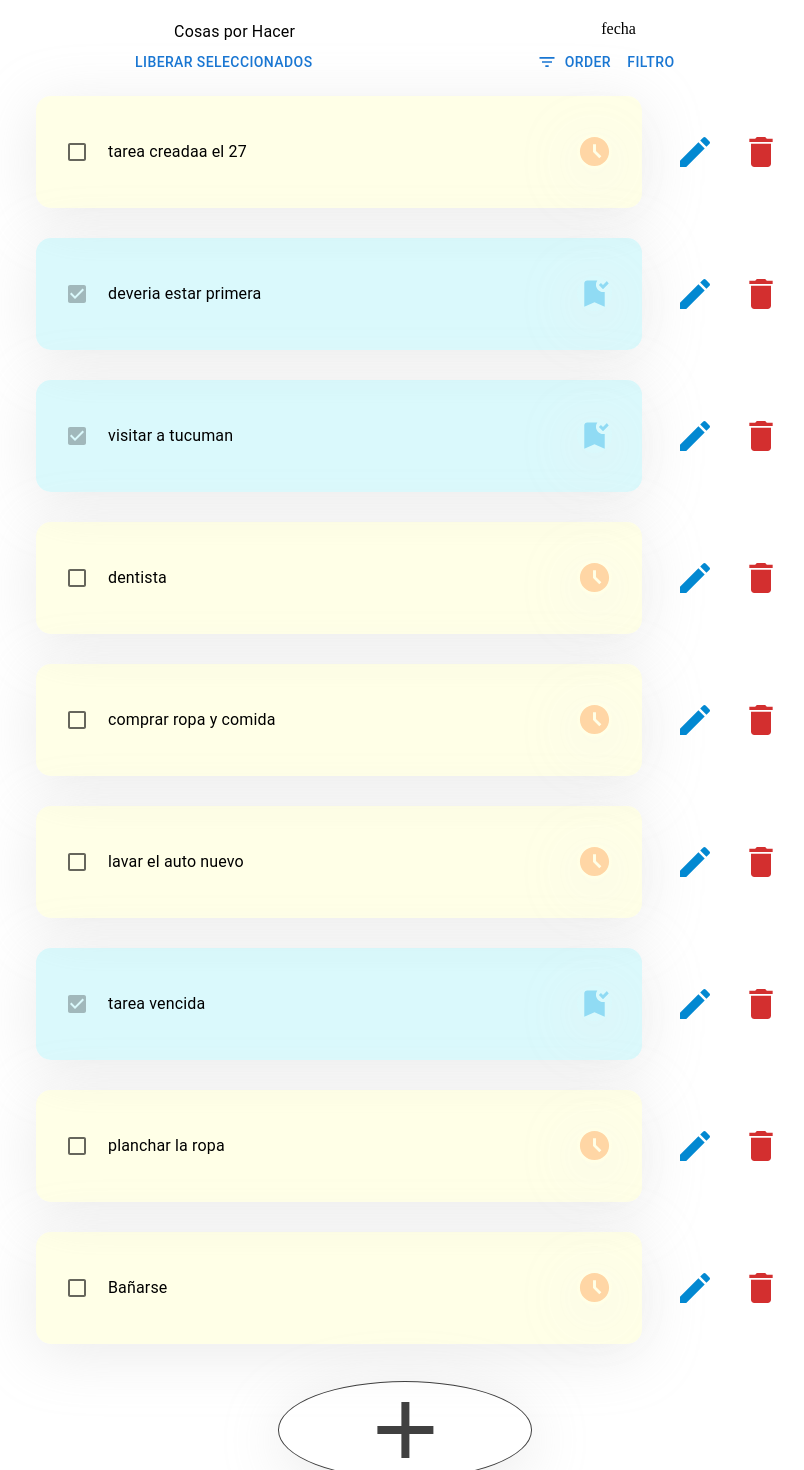
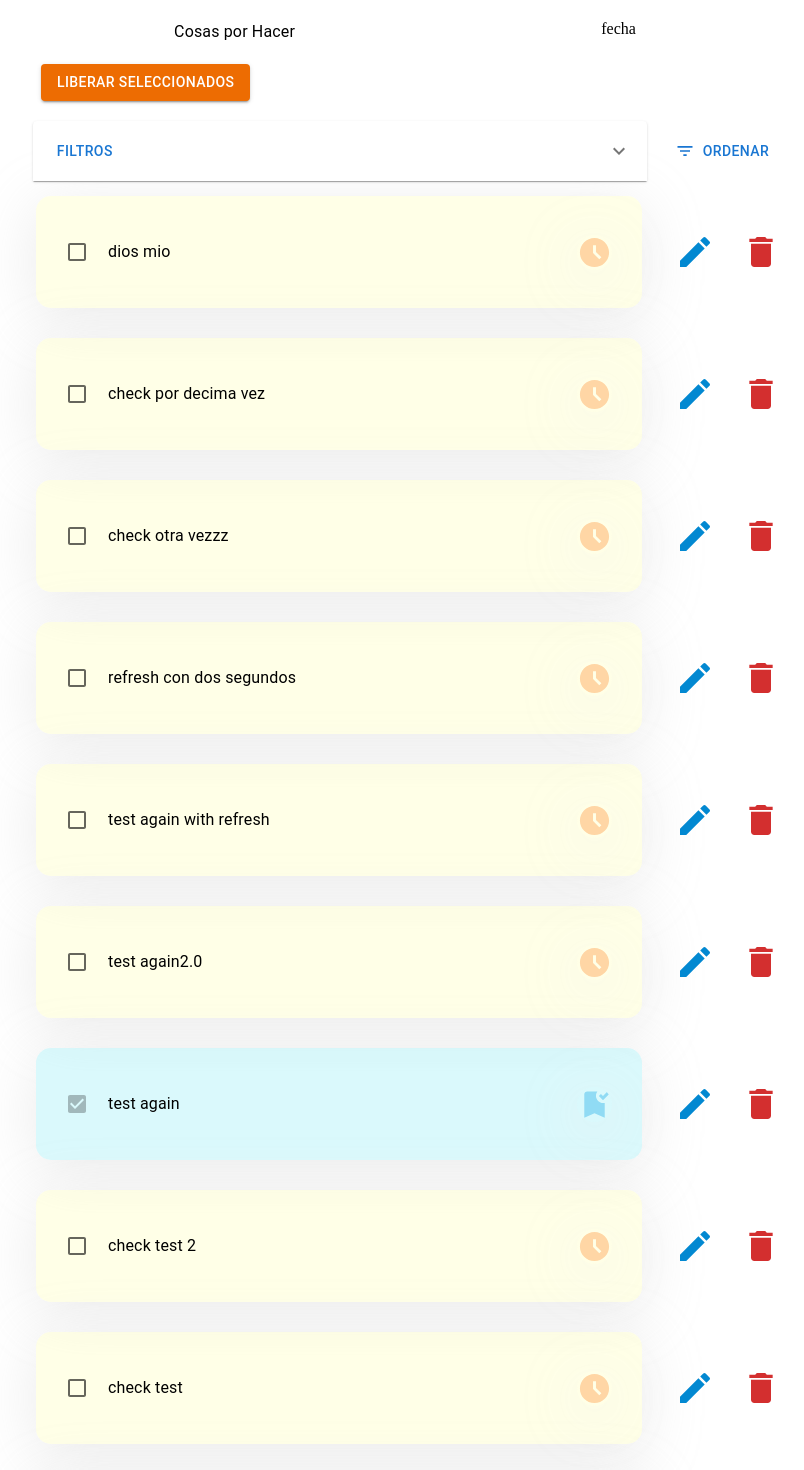
Before and after one commit to agusminahk/LicitaLab, a React (Create React App) app: page / in a window 1280 px wide. Shown: the top 1470 px of the page, without its empty margins (235-1039 px from the left). Built offline with nearby package versions, Linux system fonts and the light colour scheme; data requests are answered from the project's data file.

Commit message:
Agrego filtros y agrego asincronia en los pedidos de redux

```diff
--- a/api/database.json
+++ b/api/database.json
@@ -20,13 +20,6 @@
       "expireAt": "2022-03-09T19:00",
       "completed": true,
       "id": "l18ecjkiqaplo23j0wp"
-        },
-        {
-            "task": "lavar el auto nuevo",
-            "createAt": "2022-03-26T19:04",
-            "expireAt": "2022-03-27T15:04",
-            "completed": false,
-            "id": "l18eheuomwqna0dcots"
     },
     {
       "task": "dentista",
@@ -57,11 +50,81 @@
       "id": "l18hl4gim9lss243v"
     },
     {
-            "task": "tarea creadaa el 27",
-            "createAt": "2022-03-27T16:07",
-            "expireAt": "2022-03-27T18:06",
+      "id": "l19whu710ejc0d4gvyh9",
+      "task": "creada a las 8",
+      "createAt": "2022-03-27T20:16",
+      "expireAt": "2022-03-27T20:16",
+      "completed": false
+    },
+    {
+      "id": "l19wi3kxxcbqj627oqr",
+      "task": "creada a las 9:16",
+      "createAt": "2022-03-27T20:17",
+      "expireAt": "2022-03-27T20:16",
+      "completed": false
+    },
+    {
+      "id": "l19wjr3h20ila5leiti",
+      "task": "check test",
+      "createAt": "2022-03-27T20:18",
+      "expireAt": "2022-03-27T20:18",
+      "completed": false
+    },
+    {
+      "id": "l19wmgfgxoq4p3s2cs",
+      "task": "check test 2",
+      "createAt": "2022-03-27T20:20",
+      "expireAt": "2022-03-27T21:20",
+      "completed": false
+    },
+    {
+      "task": "test again",
+      "createAt": "2022-03-27T20:24",
+      "expireAt": "2022-03-27T20:24",
+      "completed": true,
+      "id": "l19wrh1shfkc3cem3sa"
+    },
+    {
+      "id": "l19wu414iqdmvj7hv8",
+      "task": "test again2.0",
+      "createAt": "2022-03-27T20:26",
+      "expireAt": "2022-03-27T20:26",
+      "completed": false
+    },
+    {
+      "id": "l19wyfpcsldmseylgqc",
+      "task": "test again with refresh",
+      "createAt": "2022-03-27T20:29",
+      "expireAt": "2022-03-27T20:29",
+      "completed": false
+    },
+    {
+      "id": "l19wz8y6oa7p0nrsd48",
+      "task": "refresh con dos segundos",
+      "createAt": "2022-03-27T20:30",
+      "expireAt": "2022-03-27T20:30",
+      "completed": false
+    },
+    {
+      "task": "check otra vezzz",
+      "createAt": "2022-03-27T20:38",
+      "expireAt": "2022-03-27T20:38",
       "completed": false,
-            "id": "l19nkixqkqtq6eio3vh"
+      "id": "l19x9zp8ugadihf0uto"
+    },
+    {
+      "task": "check por decima vez",
+      "createAt": "2022-03-27T20:39",
+      "expireAt": "2022-03-27T20:39",
+      "completed": false,
+      "id": "l19xb3eqt9zovt1jxxd"
+    },
+    {
+      "task": "dios mio",
+      "createAt": "2022-03-27T20:40",
+      "expireAt": "2022-03-27T20:40",
+      "completed": false,
+      "id": "l19xc4ooxq4aqzcrlgh"
     }
   ]
 }
--- a/src/common/TaskGenerator.jsx
+++ b/src/common/TaskGenerator.jsx
@@ -44,7 +44,7 @@ const TaskGenerator = (props) => {
                     checked={check}
                     value={check}
                     sx={{ margin: '0px 10px' }}
-                    disabled={(completed && true) || false}
+                    disabled={completed}
                     onChange={(e) => {
                         setCheck(e.target.checked);
                         if (!check) {
--- /dev/null
+++ b/src/components/Filters.jsx
@@ -0,0 +1,86 @@
+import React, { useState } from 'react';
+import { Box, TextField, Accordion, AccordionDetails, AccordionSummary, Button } from '@mui/material';
+import axios from 'axios';
+
+import ExpandMoreIcon from '@mui/icons-material/ExpandMore';
+import SearchIcon from '@mui/icons-material/Search';
+import ClearAllIcon from '@mui/icons-material/ClearAll';
+
+const Filters = () => {
+    const [formValues, setFormValues] = useState({
+        content: '',
+        hasta: '',
+        desde: '',
+    });
+
+    const handleInputChange = (e) => {
+        const name = e.target.name;
+        setFormValues({ ...formValues, [name]: e.target.value });
+    };
+
+    const handleSearch = async () => {
+        console.log(formValues);
+        const { data } = await axios.get(`/tasks?task_like=${formValues.content}&`);
+        console.log(data);
+    };
+
+    return (
+        <>
+            <Accordion sx={{ width: '80%' }}>
+                <AccordionSummary expandIcon={<ExpandMoreIcon />}>
+                    <Button>FILTROS</Button>
+                </AccordionSummary>
+                <AccordionDetails sx={{ width: '95%' }}>
+                    <Box sx={{ display: 'flex', flexDirection: 'column' }}>
+                        <Box sx={{ display: 'flex', justifyContent: 'space-evenly' }}>
+                            <TextField
+                                id="outlined-basic"
+                                label="Palabra o Frase"
+                                name="content"
+                                variant="outlined"
+                                value={formValues.content}
+                                onChange={handleInputChange}
+                                sx={{ width: '25%' }}
+                            />
+
+                            <TextField
+                                InputLabelProps={{ shrink: true }}
+                                sx={{ backgroundColor: '#fff', color: '#fff' }}
+                                label="Desde"
+                                type="datetime-local"
+                                name="desde"
+                                value={formValues.desde}
+                                onChange={handleInputChange}
+                            />
+                            <TextField
+                                InputLabelProps={{ shrink: true }}
+                                sx={{ backgroundColor: '#fff', color: '#fff' }}
+                                label="Hasta"
+                                type="datetime-local"
+                                name="hasta"
+                                value={formValues.hasta}
+                                onChange={handleInputChange}
+                            />
+                        </Box>
+                        <Box sx={{ display: 'flex', justifyContent: 'space-evenly', marginTop: '30px' }}>
+                            <Button
+                                startIcon={<SearchIcon />}
+                                size="large"
+                                variant="contained"
+                                color="success"
+                                onClick={handleSearch}
+                            >
+                                Buscar
+                            </Button>
+                            <Button startIcon={<ClearAllIcon />} size="large" variant="contained" color="info">
+                                Limpiar Filtros
+                            </Button>
+                        </Box>
+                    </Box>
+                </AccordionDetails>
+            </Accordion>
+        </>
+    );
+};
+
+export default Filters;
--- a/src/components/Form.jsx
+++ b/src/components/Form.jsx
@@ -12,7 +12,7 @@ const Form = ({ show, setShow, setEdit, type, task }) => {
         task: '',
         expireAt: '',
         createAt: '',
-        completed: Boolean,
+        completed: false,
     });
 
     const handleInputChange = (e) => {
--- a/src/components/Header.jsx
+++ b/src/components/Header.jsx
@@ -4,6 +4,7 @@ import { useSelector, useDispatch } from 'react-redux';
 
 import TasksOrderButton from './TasksOrderButton';
 import { changeTaskStatus } from '../helpers/requests';
+import Filters from './Filters';
 
 const Header = () => {
     const dispatch = useDispatch();
@@ -15,19 +16,20 @@ const Header = () => {
                 <Typography>Cosas por Hacer</Typography>
                 <Box>fecha</Box>
             </Box>
-            <Box sx={{ display: 'flex', justifyContent: 'space-around' }}>
+            <Box sx={{ alignItems: 'left', margin: '20px' }}>
                 <Button
+                    variant="contained"
+                    color="warning"
                     onClick={() => {
                         changeTaskStatus(dispatch, releaseTasks);
                     }}
                 >
-                    liberar seleccionados
+                    Liberar Seleccionados
                 </Button>
-                <Box sx={{ display: 'flex' }}>
-                    <TasksOrderButton />
-                    {/* <Button startIcon={<FilterListIcon />}>Order</Button> */}
-                    <Button>Filtro</Button>
-                </Box>
+            </Box>
+            <Box sx={{ display: 'flex', alignItems: 'center', justifyContent: 'space-around' }}>
+                <Filters />
+                <TasksOrderButton />
             </Box>
         </Box>
     );
--- a/src/components/Task.jsx
+++ b/src/components/Task.jsx
@@ -19,7 +19,8 @@ const Task = () => {
 
     return (
         <Box sx={{ display: 'flex', flexDirection: 'column' }}>
-            {listaDeTareas.map((task, i) => {
+            {listaDeTareas.length &&
+                listaDeTareas.map((task, i) => {
                     return (
                         <Box sx={{ display: 'flex', alignItems: 'center' }} key={i}>
                             <TaskGenerator task={task} />
--- a/src/components/TasksOrderButton.jsx
+++ b/src/components/TasksOrderButton.jsx
@@ -43,7 +43,7 @@ const TasksOrderButton = () => {
                 onClick={handleClick}
                 startIcon={<FilterListIcon />}
             >
-                Order
+                Ordenar
             </Button>
             <Menu
                 id="basic-menu"
--- a/src/helpers/requests.js
+++ b/src/helpers/requests.js
@@ -29,20 +29,24 @@ export const refresh = async (dispatch) => {
 
 export const updater = async (dispatch, task) => {
     await dispatch(sendUpdateRequest({ ...task, id: task.id }));
-    refresh(dispatch);
+    await refresh(dispatch);
+    return;
 };
 
 export const create = async (dispatch, task, date) => {
     await dispatch(sendCreateRequest({ ...task, id: task.id, createAt: date }));
-    refresh(dispatch);
+    await refresh(dispatch);
+    return;
 };
 
-export const toTrash = (dispatch, id) => {
-    dispatch(sendDeleteRequest(id));
-    refresh(dispatch);
+export const toTrash = async (dispatch, id) => {
+    await dispatch(sendDeleteRequest(id));
+    await refresh(dispatch);
+    return;
 };
 
 export const changeTaskStatus = async (dispatch, tasks) => {
     await dispatch(sendUpdateToRelease(tasks));
     refresh(dispatch);
+    return;
 };
--- a/src/store/tasks.js
+++ b/src/store/tasks.js
@@ -3,27 +3,21 @@ import axios from 'axios';
 
 export const setTasks = createAction('SET_TASKS');
 
-export const sendCreateRequest = createAsyncThunk('POST', ({ task, expireAt, createAt, completed, status, id }) => {
-    return axios.post(`/tasks`, { id, task, createAt, expireAt, completed }).then((res) => {
-        if (res.status === 200) {
-            return res.data;
-        }
-    });
+export const sendCreateRequest = createAsyncThunk('POST', async ({ task, expireAt, createAt, completed, id }) => {
+    const { data } = await axios.post(`/tasks/`, { task, createAt, expireAt, completed, id });
+    return data;
 });
 
-export const sendUpdateRequest = createAsyncThunk('UPDATE', ({ task, expireAt, createAt, completed, id }) => {
-    return axios.put(`/tasks/${id}`, { task, createAt, expireAt, completed }).then((res) => {
-        if (res.status === 200) {
-            return res.data[0];
-        }
-    });
+export const sendUpdateRequest = createAsyncThunk('UPDATE', async ({ task, expireAt, createAt, completed, id }) => {
+    const { data } = await axios.put(`/tasks/${id}`, { task, createAt, expireAt, completed });
+    return data;
 });
 
-export const sendDeleteRequest = createAsyncThunk('DELETE', (id) => axios.delete(`/tasks/${id}`));
+export const sendDeleteRequest = createAsyncThunk('DELETE', async (id) => await axios.delete(`/tasks/${id}`));
 
 export const tasksReducer = createReducer([], {
-    [setTasks]: (state, action) => action.payload,
+    [setTasks]: (state, action) => (state = action.payload),
     [sendUpdateRequest.fulfilled]: (state, action) => (state = action.payload),
-    [sendDeleteRequest.fulfilled]: (state, action) => action.payload,
-    [sendCreateRequest.fulfilled]: (state, action) => action.payload,
+    [sendDeleteRequest.fulfilled]: (state, action) => (state = action.payload),
+    [sendCreateRequest.fulfilled]: (state, action) => (state = action.payload),
 });
```
Lines whose indentation alone changed are shown as unchanged.
